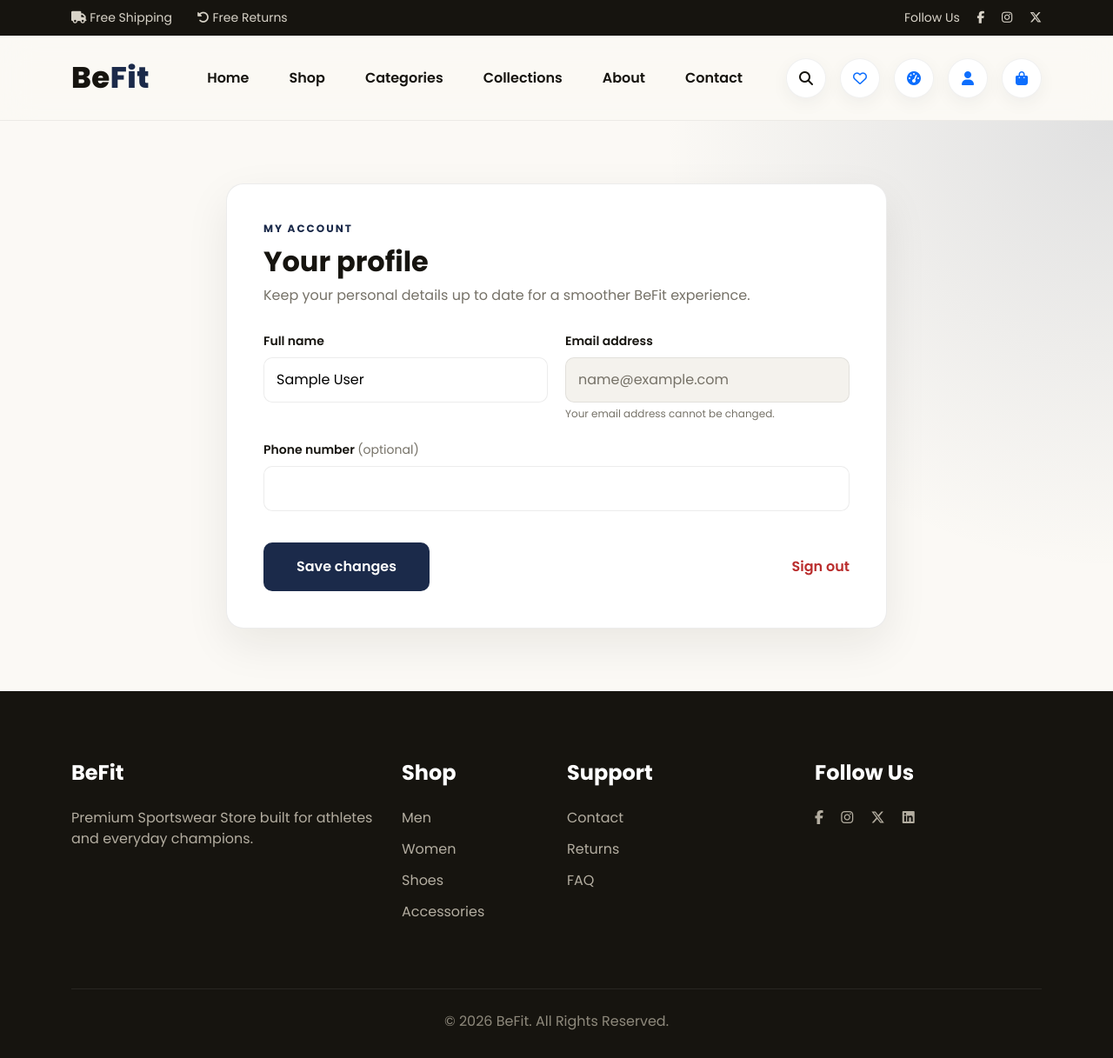
After one commit to mohamedorabii/BeFit-Store, a Laravel app: page /profile in a window 1280 px wide. The commit adds this page. Shown: the whole page at 87% size. Run offline with Laravel 12, Linux system fonts and the light colour scheme; the visitor is signed in with stand-in values (Sample User, id 1); data comes from the database, SQL or seed files in the repository; some libraries are stand-ins or nearby versions.

Commit message:
update profile

```diff
--- /dev/null
+++ b/app/Http/Controllers/ProfileController.php
@@ -0,0 +1,26 @@
+<?php
+
+namespace App\Http\Controllers;
+
+use App\Http\Requests\UpdateProfileRequest;
+use Illuminate\Http\RedirectResponse;
+use Illuminate\Http\Request;
+use Illuminate\View\View;
+
+class ProfileController extends Controller
+{
+    public function edit(Request $request): View
+    {
+        return view('profile.edit', ['user' => $request->user()]);
+    }
+
+    public function update(UpdateProfileRequest $request): RedirectResponse
+    {
+        $user = $request->user();
+        $data = $request->validated();
+
+        $user->update($data);
+
+        return back()->with('status', 'Your profile has been updated.');
+    }
+}
--- a/app/Models/User.php
+++ b/app/Models/User.php
@@ -22,7 +22,6 @@ class User extends Authenticatable
     'email',
     'phone',
     'password',
-    'avatar',
     'is_active',
     'provider',
     'provider_id',
--- a/public/css/befit.css
+++ b/public/css/befit.css
@@ -271,6 +271,26 @@ a {
 }
 
 /* =======================
+    PROFILE
+========================== */
+.profile-page { min-height: calc(100vh - 220px); padding: 72px 0; background: radial-gradient(circle at top right, rgba(27, 42, 74, .12), transparent 36%); }
+.profile-card { width: min(100%, 760px); margin: 0 auto; padding: 42px; background: var(--card); border: 1px solid var(--line); border-radius: 20px; box-shadow: 0 18px 50px rgba(22, 20, 15, .08); }
+.profile-intro h1 { font-size: 32px; font-weight: 700; margin-bottom: 8px; }
+.profile-intro > p:last-child { color: var(--gray); margin-bottom: 30px; }
+.profile-form { display: grid; gap: 28px; }
+.field-help { margin: 5px 0 0; color: var(--gray); font-size: 12px; }
+.profile-fields { display: grid; grid-template-columns: repeat(2, 1fr); gap: 20px; }
+.profile-fields > div:last-child { grid-column: 1 / -1; }
+.profile-fields label { display: block; font-size: 14px; font-weight: 600; margin-bottom: 8px; }
+.profile-fields label span { color: var(--gray); font-weight: 400; }
+.profile-fields input { width: 100%; border: 1px solid var(--line); border-radius: 10px; padding: 13px 14px; outline: none; }
+.profile-fields input:focus { border-color: var(--primary); box-shadow: 0 0 0 3px rgba(27, 42, 74, .1); }
+.profile-fields input:disabled { background: #f4f2ed; color: var(--gray); cursor: not-allowed; }
+.profile-actions { display: flex; align-items: center; justify-content: space-between; gap: 16px; padding-top: 8px; }
+.profile-logout { border: 0; background: transparent; color: #ba2d2d; font-weight: 600; }
+@media (max-width: 576px) { .profile-page { padding: 40px 0; } .profile-card { padding: 30px 24px; } .profile-fields { grid-template-columns: 1fr; } .profile-fields > div:last-child { grid-column: auto; } }
+
+/* =======================
     HERO (real banner image)
 ========================== */
 .hero-banner {
--- a/resources/views/partials/navbar.blade.php
+++ b/resources/views/partials/navbar.blade.php
@@ -41,21 +41,9 @@
                     </a>
                 @endauth
                 @auth
-                    <div class="dropdown">
-                        <button class="account-button dropdown-toggle" type="button" data-bs-toggle="dropdown" aria-expanded="false" title="Account">
-                            <i class="fa-solid fa-user"></i>
-                        </button>
-                        <ul class="dropdown-menu dropdown-menu-end account-menu">
-                            <li><span class="dropdown-item-text">Hi, {{ auth()->user()->name }}</span></li>
-                            <li><hr class="dropdown-divider"></li>
-                            <li>
-                                <form method="POST" action="{{ route('logout') }}">
-                                    @csrf
-                                    <button class="dropdown-item" type="submit">Sign out</button>
-                                </form>
-                            </li>
-                        </ul>
-                    </div>
+                    <a href="{{ route('profile.edit') }}" title="My profile">
+                        <i class="fa-solid fa-user"></i>
+                    </a>
                 @else
                     <a href="{{ route('login') }}"><i class="fa-regular fa-user" title="Sign in"></i></a>
                 @endauth
--- /dev/null
+++ b/resources/views/profile/edit.blade.php
@@ -0,0 +1,50 @@
+@extends('layouts.app')
+
+@section('title', 'My profile — BeFit')
+
+@section('content')
+    <section class="profile-page">
+        <div class="container">
+            <div class="profile-card">
+                <div class="profile-intro">
+                    <p class="auth-kicker">MY ACCOUNT</p>
+                    <h1>Your profile</h1>
+                    <p>Keep your personal details up to date for a smoother BeFit experience.</p>
+                </div>
+
+                @if (session('status'))
+                    <div class="auth-notice">{{ session('status') }}</div>
+                @endif
+
+                <form method="POST" action="{{ route('profile.update') }}" class="profile-form">
+                    @csrf
+                    @method('PUT')
+
+                    <div class="profile-fields">
+                        <div>
+                            <label for="name">Full name</label>
+                            <input id="name" name="name" type="text" value="{{ old('name', $user->name) }}" autocomplete="name" required>
+                            @error('name') <small class="auth-error">{{ $message }}</small> @enderror
+                        </div>
+                        <div>
+                            <label for="email">Email address</label>
+                            <input id="email" type="email" value="{{ $user->email }}" disabled>
+                            <small class="field-help">Your email address cannot be changed.</small>
+                        </div>
+                        <div>
+                            <label for="phone">Phone number <span>(optional)</span></label>
+                            <input id="phone" name="phone" type="tel" value="{{ old('phone', $user->phone) }}" autocomplete="tel">
+                            @error('phone') <small class="auth-error">{{ $message }}</small> @enderror
+                        </div>
+                    </div>
+
+                    <div class="profile-actions">
+                        <button class="btn-main border-0" type="submit">Save changes</button>
+                        <button class="profile-logout" form="logout-form" type="submit">Sign out</button>
+                    </div>
+                </form>
+                <form id="logout-form" method="POST" action="{{ route('logout') }}">@csrf</form>
+            </div>
+        </div>
+    </section>
+@endsection
--- a/routes/web.php
+++ b/routes/web.php
@@ -7,6 +7,7 @@ use App\Http\Controllers\CollectionController;
 use App\Http\Controllers\ContactController;
 use App\Http\Controllers\HomeController;
 use App\Http\Controllers\ProductController;
+use App\Http\Controllers\ProfileController;
 use App\Http\Controllers\ShopController;
 use App\Http\Controllers\WishlistController;
 use Illuminate\Support\Facades\Route;
@@ -83,6 +84,8 @@ Route::get('/home', [App\Http\Controllers\HomeController::class, 'index'])->name
 
 
 Route::middleware('auth')->group(function () {
+    Route::get('/profile', [ProfileController::class, 'edit'])->name('profile.edit');
+    Route::put('/profile', [ProfileController::class, 'update'])->name('profile.update');
     Route::get('/verify-otp', [OtpController::class, 'show'])->name('otp.show');
     Route::post('/verify-otp/send', [OtpController::class, 'send'])->name('otp.send');
     Route::post('/verify-otp/verify', [OtpController::class, 'verify'])->name('otp.verify');
```
Also changed, not shown: app/Http/Requests/UpdateProfileRequest.php (added, +21 -0 lines).
